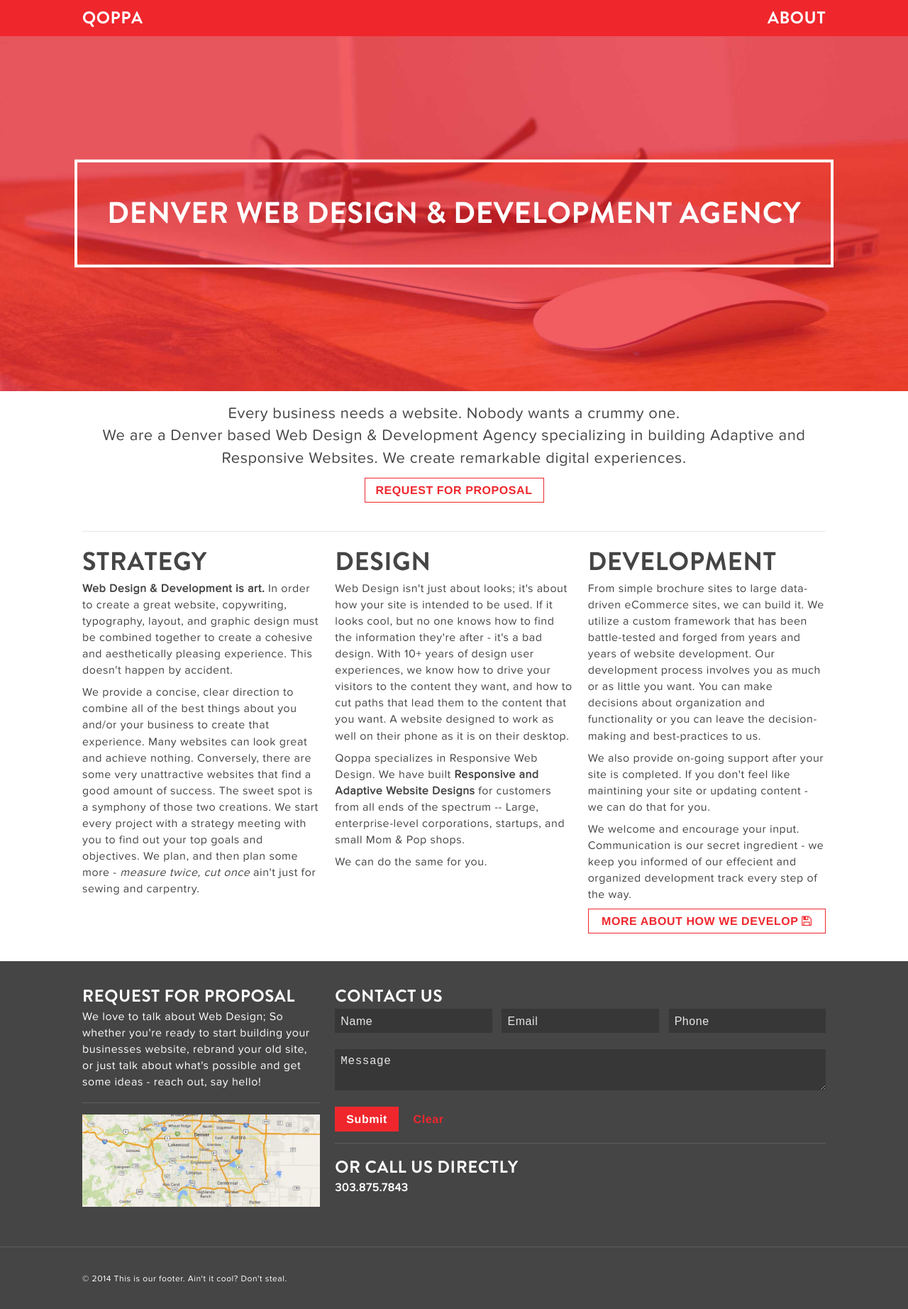
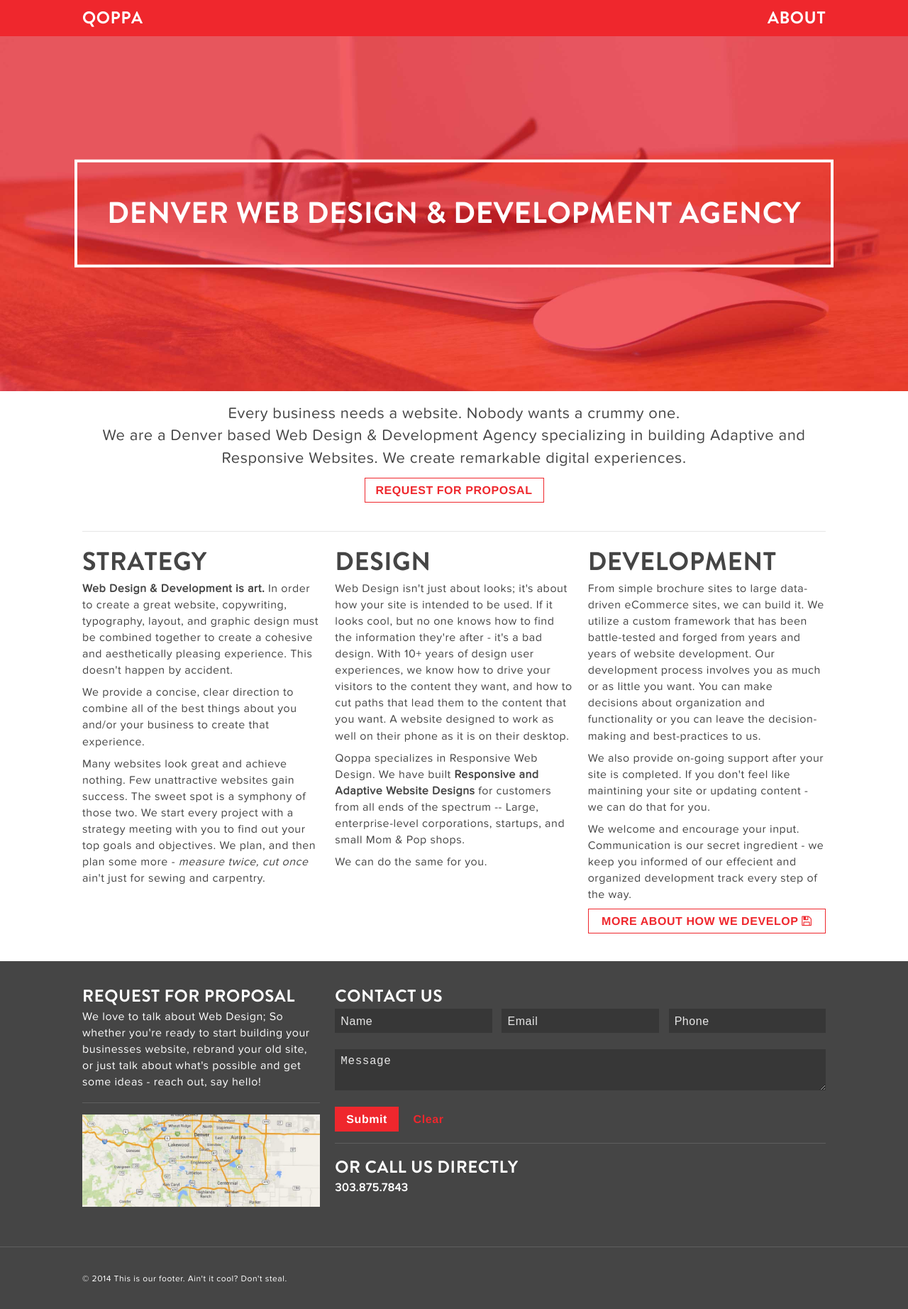
Before and after one commit to quattromani/qoppa, a Jekyll site: the page built from index.html, in a window 1280 px wide. Shown: the whole page at 71% size. Built offline with Jekyll 4.4.1, drawn with Linux system fonts in a browser that asks for light colours; nearby versions of some CDN libraries.

Commit message:
cleanup copy

```diff
--- a/index.html
+++ b/index.html
@@ -21,7 +21,9 @@ banner: header.jpg
     <h2>Strategy</h2>
     <p><strong>Web Design &amp; Development is art.</strong> In order to create a great website, copywriting, typography, layout, and graphic design must be combined together to create a cohesive and aesthetically pleasing experience. This doesn't happen by accident.</p>
 
-    <p>We provide a concise, clear direction to combine all of the best things about you and/or your business to create that experience. Many websites can look great and achieve nothing. Conversely, there are some very unattractive websites that find a good amount of success. The sweet spot is a symphony of those two creations. We start every project with a strategy meeting with you to find out your top goals and objectives. We plan, and then plan some more - <em>measure twice, cut once</em> ain't just for sewing and carpentry.</p>
+    <p>We provide a concise, clear direction to combine all of the best things about you and/or your business to create that experience.</p>
+
+    <p>Many websites look great and achieve nothing. Few unattractive websites gain success. The sweet spot is a symphony of those two. We start every project with a strategy meeting with you to find out your top goals and objectives. We plan, and then plan some more - <em>measure twice, cut once</em> ain't just for sewing and carpentry.</p>
   </div>
   <div class="third callout">
     <h2>Design</h2>
```
Also changed, not shown: css/main.min.css, 1 other file.
